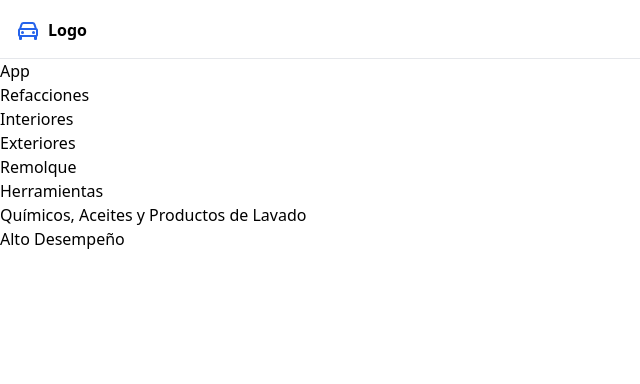
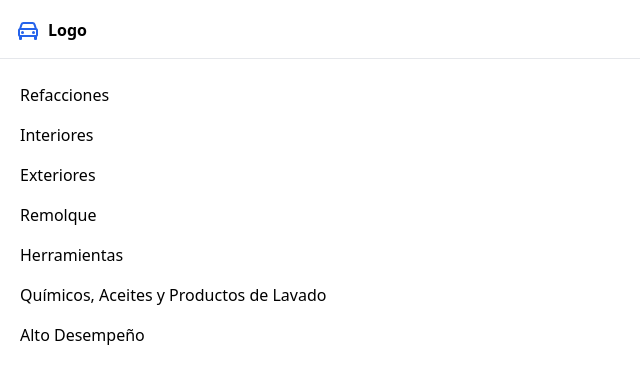
Before and after one commit to josegarzaramos/autospares, a React (Create React App) app: page / in a window 1280 px wide. Shown: the top 384 px of the page, without its empty margins (0-640 px from the left). Built offline with nearby package versions, Linux system fonts and the light colour scheme.

Commit message:
Added links to navbar

```diff
--- a/src/App.js
+++ b/src/App.js
@@ -5,7 +5,6 @@ const App = () => {
   return (
     <div>
       <Navbar />
-      <h1>App</h1>
       <Sidebar />
     </div>
   );
--- a/src/components/Sidebar.js
+++ b/src/components/Sidebar.js
@@ -1,14 +1,16 @@
 const Sidebar = () => {
   return (
-    <ul>
-      <li>Refacciones</li>
-      <li>Interiores</li>
-      <li>Exteriores</li>
-      <li>Remolque</li>
-      <li>Herramientas</li>
-      <li>Químicos, Aceites y Productos de Lavado</li>
-      <li>Alto Desempeño</li>
-    </ul>
+    <div id="sidebar-links">
+      <ul className="p-4 w-4/5">
+        <li className="px-1 py-2">Refacciones</li>
+        <li className="px-1 py-2">Interiores</li>
+        <li className="px-1 py-2">Exteriores</li>
+        <li className="px-1 py-2">Remolque</li>
+        <li className="px-1 py-2">Herramientas</li>
+        <li className="px-1 py-2">Químicos, Aceites y Productos de Lavado</li>
+        <li className="px-1 py-2">Alto Desempeño</li>
+      </ul>
+    </div>
   );
 };
 
```
